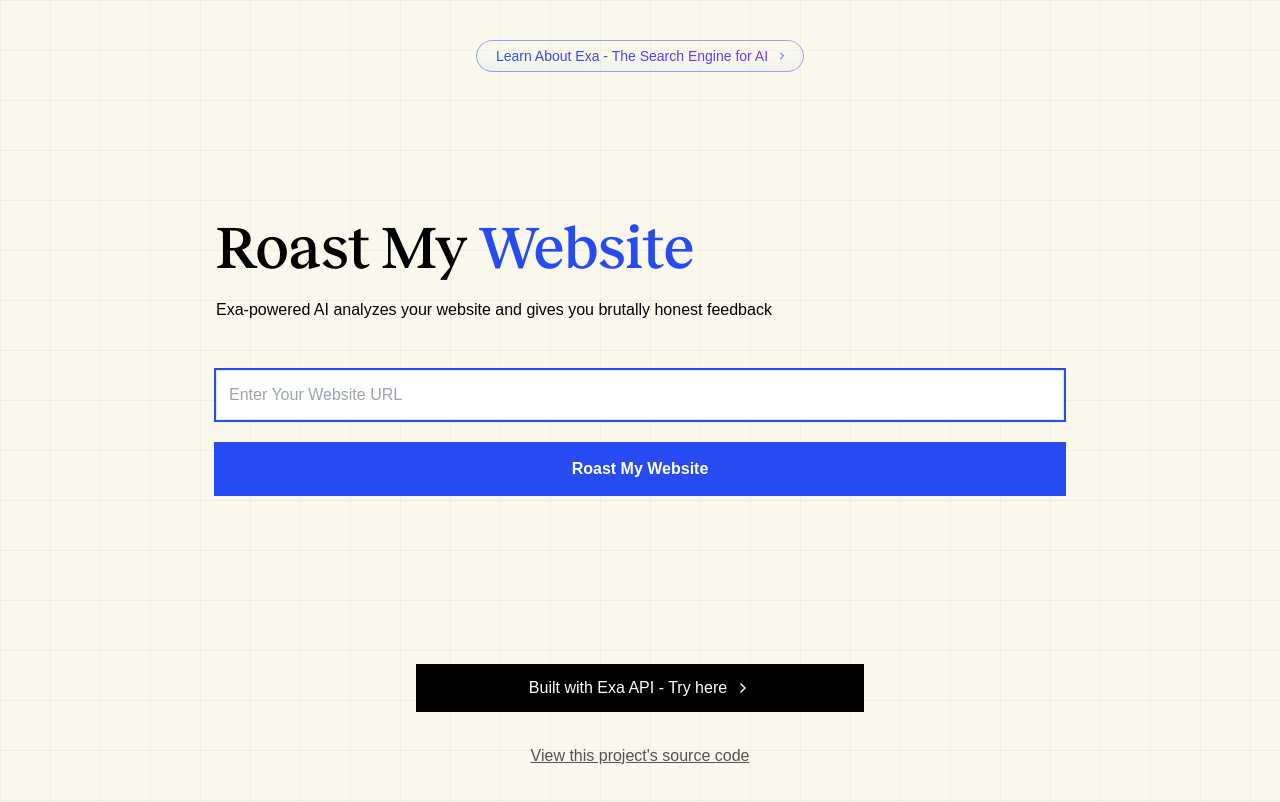
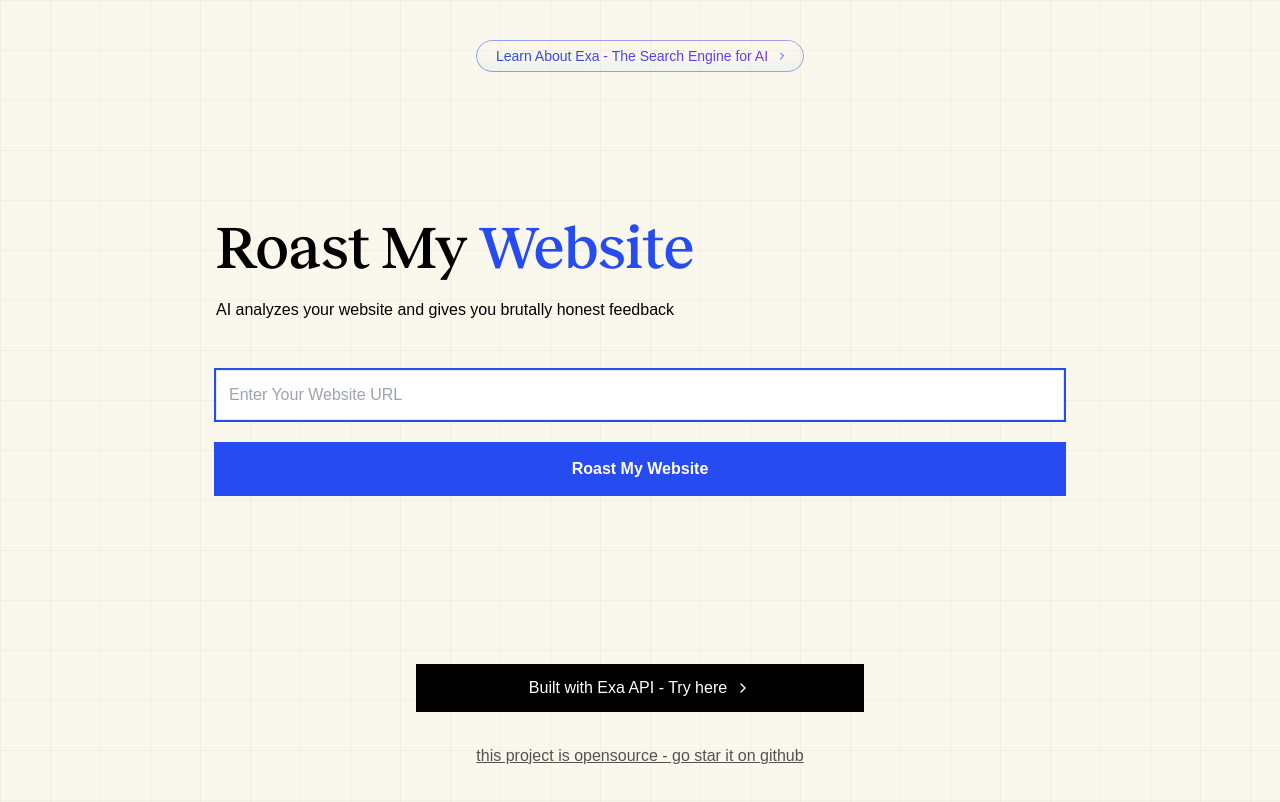
Before and after one commit to exa-labs/roast-my-website, a Next.js app: page / in a window 1280 px wide. Shown: the top 802 px of the page. Built offline with nearby package versions, Linux system fonts and the light colour scheme; a web font is replaced by a local one.

Commit message:
changes in text

```diff
--- a/components/LandingPage.tsx
+++ b/components/LandingPage.tsx
@@ -65,7 +65,7 @@
         </h1>
 
         <p className="text-black mb-12 opacity-0 animate-fade-up [animation-delay:400ms]">
-          Exa-powered AI analyzes your website and gives you brutally honest feedback
+          AI analyzes your website and gives you brutally honest feedback
         </p>
 
         <form onSubmit={handleRoast} className="space-y-6">
@@ -113,7 +113,7 @@
               target="_blank"
               className="hover:underline cursor-pointer inline-flex items-center gap-1 underline"
             >
-              View this project's source code
+              this project is opensource - go star it on github
             </Link>
           </p>
         </div>
```
